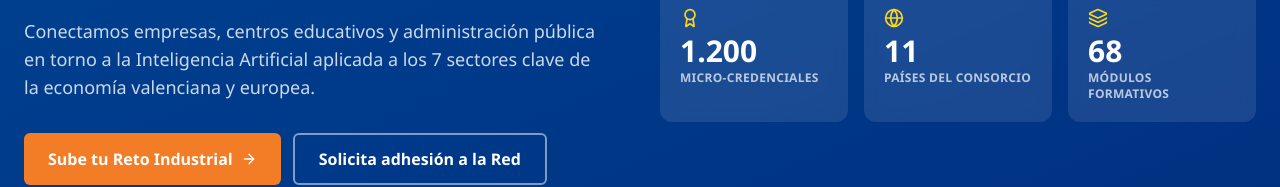
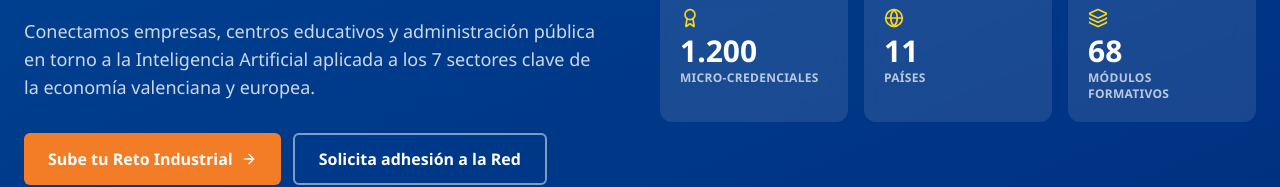
Before and after one commit to jsmiragregori/AI-STEAM-MOCKUP, a React (Vite) app: page / in a window 1280 px wide. Shown: the part 401-588 px from the top of the page. Built offline with nearby package versions, Linux system fonts and the light colour scheme.

Commit message:
Rename 'Países del Consorcio' to 'Países' for future expansion

```diff
--- a/src/components/views/Home.tsx
+++ b/src/components/views/Home.tsx
@@ -20,7 +20,7 @@ const stats = [
   { id: 2, name: 'Retos Totales', value: '127', icon: Zap },
   { id: 3, name: 'Miembros del Consorcio', value: '23', icon: BookOpen },
   { id: 4, name: 'Micro-credenciales', value: '1.200', icon: Award },
-  { id: 5, name: 'Países del Consorcio', value: '11', icon: Globe },
+  { id: 5, name: 'Países', value: '11', icon: Globe },
   { id: 6, name: 'Módulos Formativos', value: '68', icon: Layers },
 ];
 
```
